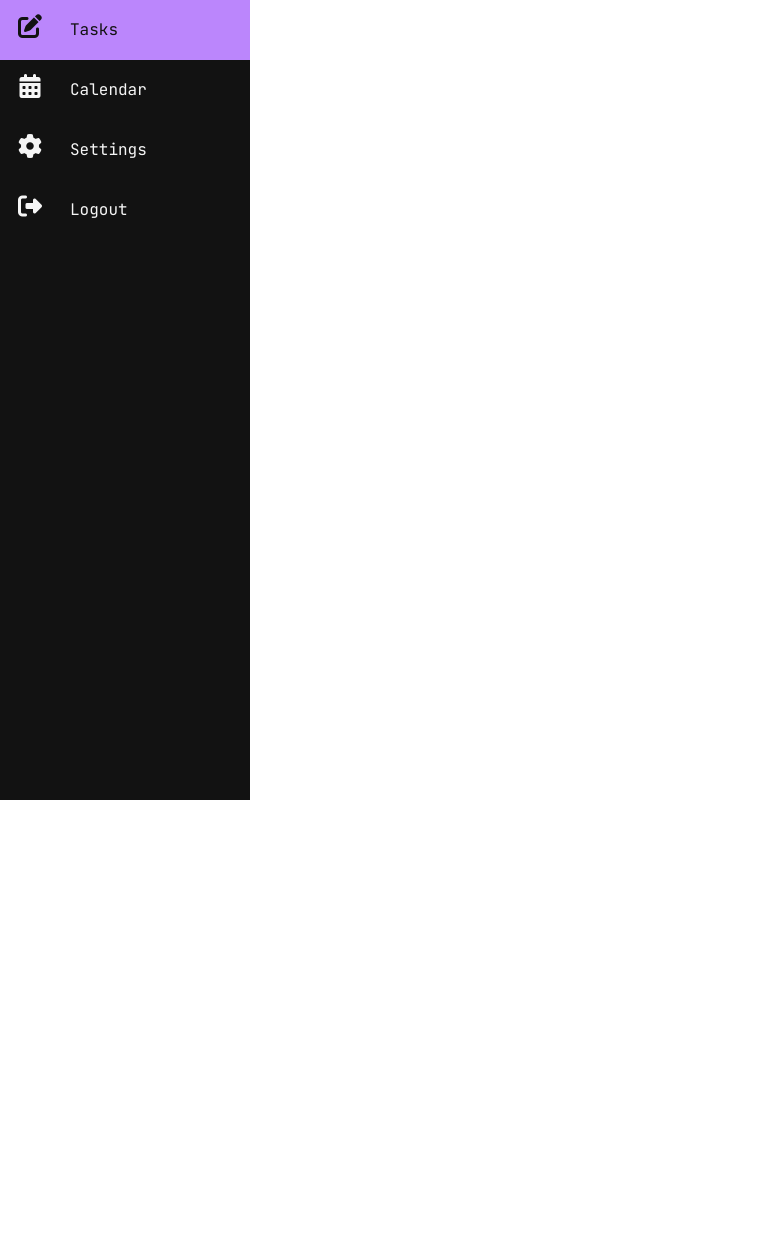
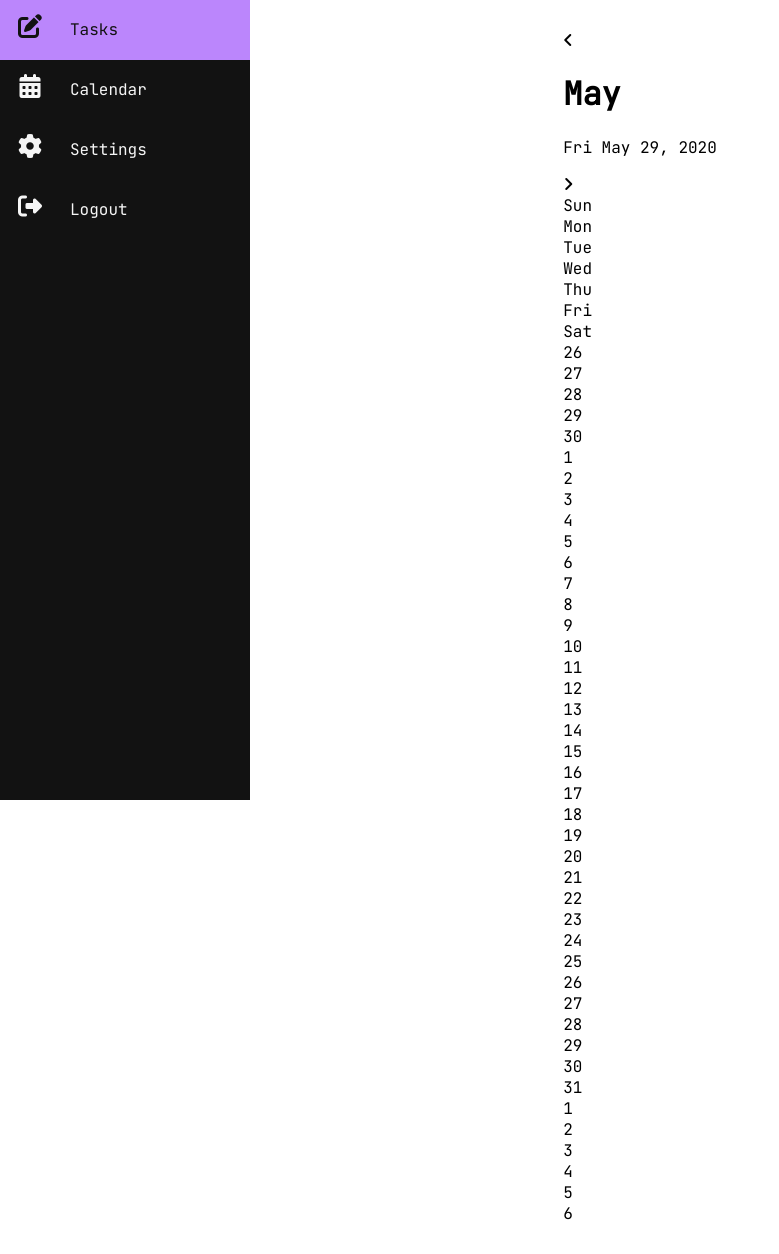
Before and after one commit to girlwhodrawsandstuff/day-planner, a Flask app: template templates/calendar.html in a window 1280 px wide. Shown: the whole page, without its empty margins (0-779 px from the left). Before the commit the page ends 800 px from the top, so only its background shows below. Run offline with Flask 2, Linux system fonts and the light colour scheme; the template is opened without the code that fills it, so the values that code supplies are empty; some libraries are stand-ins or nearby versions.

Commit message:
feat: add calendar HTML skeleton

```diff
--- a/templates/calendar.html
+++ b/templates/calendar.html
@@ -46,6 +46,73 @@
 
     <!-- main page -->
     <main class="main-section">
+      <div class="container">
+        <div class="calendar">
+          <div class="month">
+            <i class="fas fa-angle-left
+             prev"></i>
+            <div class="date">
+              <h1>May</h1>
+              <p>Fri May 29, 2020</p>
+            </div>
+            <i class="fas fa-angle-right
+             next"></i>
+          </div>
+          <div class="weekdays">
+            <div>Sun</div>
+            <div>Mon</div>
+            <div>Tue</div>
+            <div>Wed</div>
+            <div>Thu</div>
+            <div>Fri</div>
+            <div>Sat</div>
+          </div>
+          <div class="days">
+            <div class="prev-date">26</div>
+            <div class="prev-date">27</div>
+            <div class="prev-date">28</div>
+            <div class="prev-date">29</div>
+            <div class="prev-date">30</div>
+            <div>1</div>
+            <div>2</div>
+            <div>3</div>
+            <div>4</div>
+            <div>5</div>
+            <div>6</div>
+            <div>7</div>
+            <div>8</div>
+            <div>9</div>
+            <div>10</div>
+            <div>11</div>
+            <div>12</div>
+            <div>13</div>
+            <div>14</div>
+            <div>15</div>
+            <div>16</div>
+            <div>17</div>
+            <div>18</div>
+            <div>19</div>
+            <div>20</div>
+            <div>21</div>
+            <div>22</div>
+            <div>23</div>
+            <div>24</div>
+            <div>25</div>
+            <div>26</div>
+            <div>27</div>
+            <div>28</div>
+            <div>29</div>
+            <div>30</div>
+            <div>31</div>
+            <div class="next-date">1</div>
+            <div class="next-date">2</div>
+            <div class="next-date">3</div>
+            <div class="next-date">4</div>
+            <div class="next-date">5</div>
+            <div class="next-date">6</div>
+          </div>
+        </div>
+      </div>
     </main>
   </body>
 </html>
```
